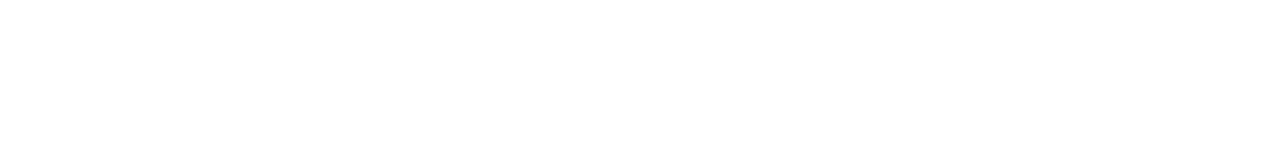
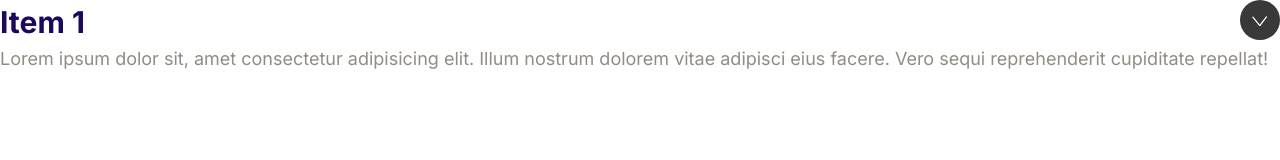
Before and after one commit to MillatMerza/moshifiy, a plain HTML site: page index.html in a window 1280 px wide. Drawn offline with Linux system fonts and the light colour scheme.

Commit message:
collapsible done.

```diff
--- a/css/styles.css
+++ b/css/styles.css
@@ -446,3 +446,32 @@ a {
   }
 
 }
+/* collapsilbes */
+.collapsible__header{
+  display: flex;
+  justify-content: space-between;
+
+}
+.collapsible__heading{
+  margin: 0;
+  font-size: 3rem;
+}
+.collapsible__chevron{
+  transform: rotate(-90deg);
+  transition: transform 0.3s;
+}
+.collapsible__content{
+  max-height: 0;
+  overflow: hidden;
+  transition: all 0.3s;
+  opacity: 0;
+}
+.collapsible--expanded .collapsible__chevron{
+  transform: rotate(0);
+
+
+}
+.collapsible--expanded .collapsible__content{
+ max-height: 100vh;
+opacity: 1;
+}
--- a/index.html
+++ b/index.html
@@ -16,6 +16,21 @@
     <title>Document</title>
   </head>
   <body>
+    <div class="collapsible collapsible--expanded">
+      <header class="collapsible__header">
+        <h2 class="collapsible__heading">Item 1</h2>
 
+        <svg class="icon icon--white collapsible__chevron">
+          <use xlink:href="images/sprite.svg#chevron"></use>
+        </svg>
+      </header>
+      <div class="collapsible__content">
+        Lorem ipsum dolor sit, amet consectetur adipisicing elit. Illum nostrum
+        dolorem vitae adipisci eius facere. Vero sequi reprehenderit cupiditate
+        repellat!
+      </div>
+    </div>
+
+    <script src="js/main.js"></script>
   </body>
 </html>
--- /dev/null
+++ b/js/main.js
@@ -0,0 +1,6 @@
+const collapsibles = document.querySelectorAll(".collapsible");
+collapsibles.forEach((item) =>
+  item.addEventListener("click", function () {
+    this.classList.toggle("collapsible--expanded");
+  })
+);
```
Also changed, not shown: css/components/collapsible.html (added, +14 -0 lines).
